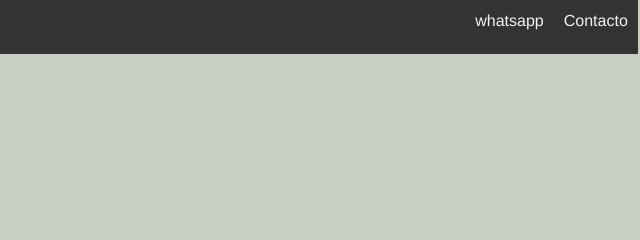
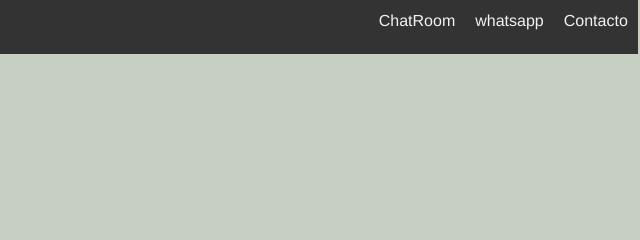
Before and after one commit to worldonlinegame/pfGreat, a website: page index.html in a window 1280 px wide. Shown: the top 240 px of the page, 640-1280 px from the left. Drawn offline with nearby package versions, Linux system fonts and the light colour scheme; sample sign-in values are in the browser's storage.

Commit message:
mod index

```diff
--- a/index.html
+++ b/index.html
@@ -17,6 +17,7 @@
                 <button id="logout" class="btn btn-primary btn-btn-block" action="js/index.js" style="margin: 10px" >Cerrar Sesion</button>
       <a href="contact.html">Contacto</a>
       <a href="#" type="submit"  onclick="showDiv()"  >whatsapp</a>
+      <a href="https://chat-7dc52.firebaseapp.com/login.html">ChatRoom</a>
     </div>
 
 <!------ Include the above in your HEAD tag ---------->
```
